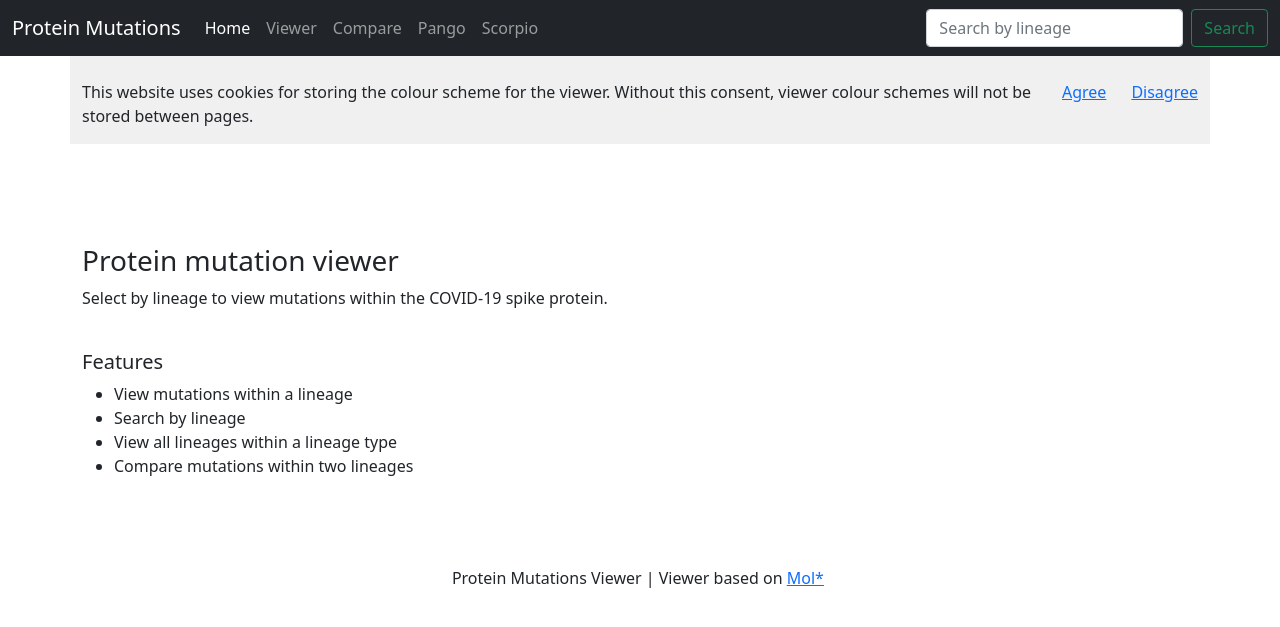
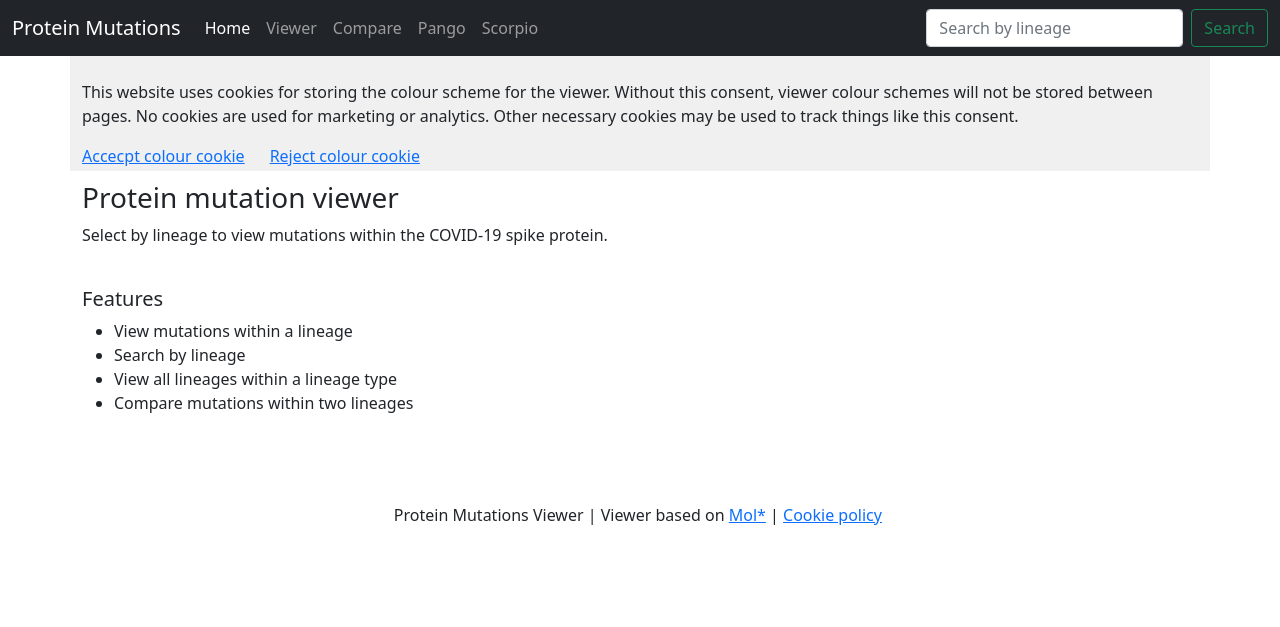
Before and after one commit to fowler-lab/Protein-Mutation-Viewer, a Flask app: page / in a window 1280 px wide. Shown: the top 627 px of the page. Run offline with Flask 2, Linux system fonts and the light colour scheme; parts of the project's set-up code (start-up, migrations or seed data) failed here and were passed over.

Commit message:
Added cookie policy

```diff
--- a/app.py
+++ b/app.py
@@ -208,7 +208,7 @@ def run():
 
     @app.route("/")
     def index():
-        '''Render the index page
+        '''Render the index page. Also used to deal with cookie logic
         '''
         #Check for colour setting
         colour = request.args.get("colour")
@@ -244,10 +244,17 @@ def run():
                     value = "no"
                 else:
                     render_template('400.html'), 400
-                resp.set_cookie("cookie_consent", value=value, samesite="strict", path="/", max_age=60*60*24*365*10)
+                resp.set_cookie("cookie_consent", value=value, samesite="strict", path="/", max_age=60*60*24*365)
             return resp
         else:
             return render_template("index.html")
+    @app.route("/cookies")
+    def cookies():
+        '''Render an info page about the uses of cookies
+        '''
+        cookie_consent = request.cookies.get("cookie_consent")
+        colour = request.cookies.get("colour")
+        return render_template("cookie_policy.html", cookie_consent=cookie_consent, colour=colour)
 
     @app.route("/viewer/covid/spike")
     def viewer_home():
--- a/templates/base.html
+++ b/templates/base.html
@@ -73,27 +73,33 @@
       <script>
         if(consent_check === false){
           //Consent for non-essential cookies has not been given, so add the cookie banner
-          var cookie_html = "<div class='d-flex container' style='background: rgba(240, 240, 240, 1);padding-top: 5rem;'>";
-          cookie_html += "<p>This website uses cookies for storing the colour scheme for the viewer. Without this consent, viewer colour schemes will not be stored between pages.</p>";
+          var cookie_html = "<div class='container' style='background: rgba(240, 240, 240, 1);padding-top: 5rem;'>";
+          cookie_html += "<p>This website uses cookies for storing the colour scheme for the viewer. Without this consent, viewer colour schemes will not be stored between pages. No cookies are used for marketing or analytics. Other necessary cookies may be used to track things like this consent.</p>";
+          // cookie_html += "<div style='padding-left: 25px;'></div>";
+          cookie_html += "<div class='d-flex' style='padding-bottom: 3px;'><a href='{{url_for("index", consent=1, return_path=request.path, _external=True)|safe}}'>Accecpt colour cookie</a>";
           cookie_html += "<div style='padding-left: 25px;'></div>";
-          cookie_html += "<a href='{{url_for("index", consent=1, return_path=request.path, _external=True)|safe}}'>Agree</a>";
-          cookie_html += "<div style='padding-left: 25px;'></div>";
-          cookie_html += "<a href='{{url_for("index", consent=0, return_path=request.path, _external=True)|safe}}'>Disagree</a>";
-          cookie_html += "</div>";
+          cookie_html += "<a href='{{url_for("index", consent=0, return_path=request.path, _external=True)|safe}}'>Reject colour cookie</a>";
+          cookie_html += "</div></div>";
           document.getElementById("cookie-consent").innerHTML = cookie_html;
         }
       </script>
-      <div class="container" style="padding-top: 100px;">
+      <div id="main-container" class="container" style="padding-top: 100px;">
           <!-- Main block -->
           {% block main %}{% endblock %}
       </div>
+      <script>
+        if(consent_check === false){
+          //Remove the extra padding on top of the main block as there is padding on the cookie banner
+          document.getElementById("main-container").style["padding-top"] = "10px";
+        }
+      </script>
       <br>
       <br>
       <br>
 
       <footer>
         <div class="container text-center">
-          Protein Mutations Viewer | Viewer based on <a href="https://molstar.org/">Mol*</a> <div style="display: inline-block;" id="add-cookies"></div>
+          Protein Mutations Viewer | Viewer based on <a href="https://molstar.org/">Mol*</a> | <a href="{{url_for('cookies')|safe}}">Cookie policy</a> <div style="display: inline-block;" id="add-cookies"></div>
           <script>
             if(consent_check === true && consent_given === false){
               // The user has declined storing the colour cookie, so include an option to enable at the bottom
```
Also changed, not shown: templates/cookie_policy.html (added, +41 -0 lines).
